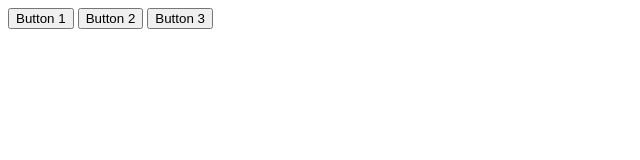
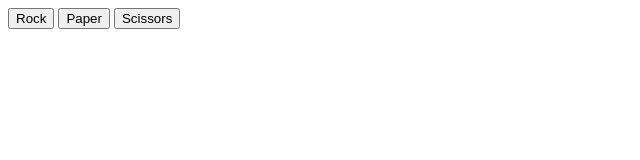
Before and after one commit to n-pontes/rock-paper-scissors, a plain HTML site: page rock-paper-scissors.html in a window 1280 px wide. Shown: the whole page, without its empty margins (0-640 px from the left). Drawn offline with Linux system fonts and the light colour scheme.

Commit message:
Modify id and buttons descriptions

```diff
--- a/rock-paper-scissors.html
+++ b/rock-paper-scissors.html
@@ -7,8 +7,8 @@
     <title>Project: Rock Paper and Scissors</title>
 </head>
 <body>
-    <button class="btn1">Button 1</button>
-    <button class="btn2">Button 2</button>
-    <button class="btn3">Button 3</button>
+    <button class="rock">Rock</button>
+    <button class="pap">Paper</button>
+    <button class="sci">Scissors</button>
 </body>
 </html>
```
